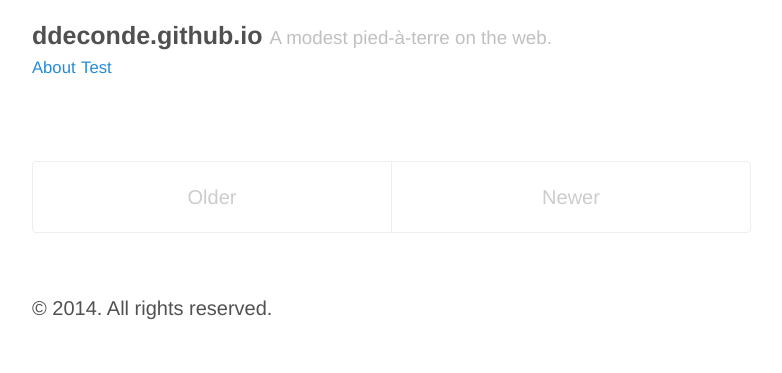
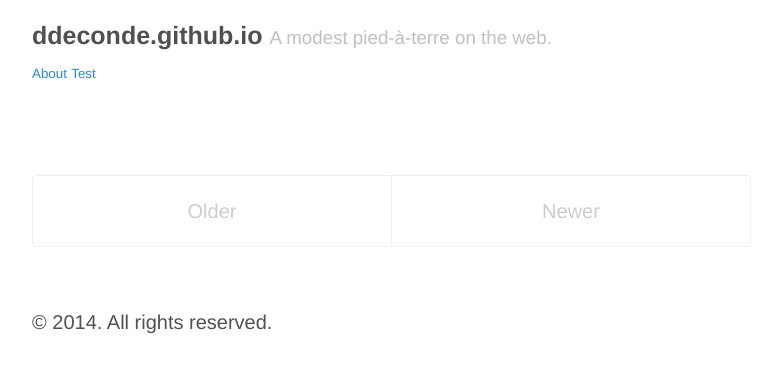
Before and after one commit to ddeconde/ddeconde.github.io, a Jekyll site: the page built from index.html, in a window 1280 px wide. Shown: the top 373 px of the page, without its empty margins (248-1030 px from the left). Built offline with Jekyll 4.4.1, drawn with Linux system fonts in a browser that asks for light colours; Markdown is read by kramdown in place of the engine named in the settings; the list of posts is cut into pages by our own code.

Commit message:
back to poole

```diff
--- a/public/css/poole.css
+++ b/public/css/poole.css
@@ -317,6 +317,22 @@ tbody tr:nth-child(odd) th {
   letter-spacing: 0;
 }
 
+/*
+ * Added
+ *
+ */
+
+.masthead-nav {
+  padding-top: 0.5rem;
+  padding-bottom: 0.5rem;
+  font-size: 80%;
+  border-top-width: 1px;
+  border-bottom-width: 1px;
+  border-top-color: #505050;
+  border-bottom-color: #505050;
+  list-style: none;
+}
+
 
 /*
  * Posts and pages
```
